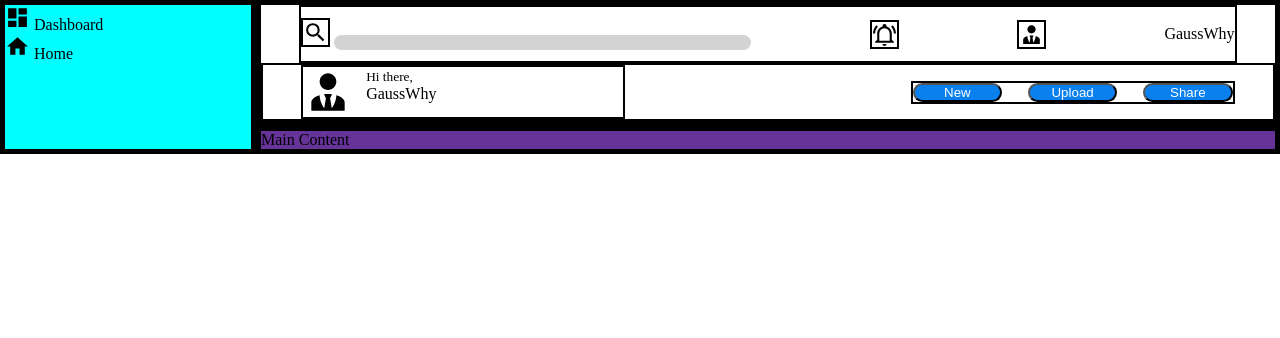
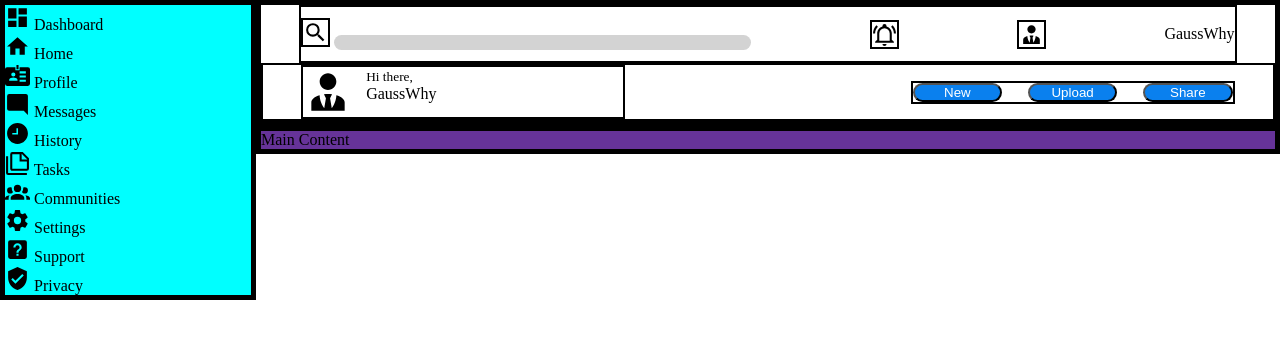
Before and after one commit to GaussWhy/odin-admin-dashboard, a plain HTML site: page index.html in a window 1280 px wide. Drawn offline with Linux system fonts and the light colour scheme.

Commit message:
Add HTML to sidebar

```diff
--- a/index.html
+++ b/index.html
@@ -46,7 +46,6 @@
             <div class="sidebar-row-1">
                 <svg xmlns="http://www.w3.org/2000/svg" viewBox="0 0 24 24"><title>view-dashboard</title><path d="M13,3V9H21V3M13,21H21V11H13M3,21H11V15H3M3,13H11V3H3V13Z" /></svg>
                 <span>Dashboard</span>
-                <!-- <div>Dashboard</div> -->
             </div>
             <!-- Row 2: Home -- Communities -->
              <div class="sidebar-row-2">
@@ -54,7 +53,43 @@
                     <svg xmlns="http://www.w3.org/2000/svg" viewBox="0 0 24 24"><title>home</title><path d="M10,20V14H14V20H19V12H22L12,3L2,12H5V20H10Z" /></svg>
                     <span>Home</span>
                 </div>
+                <div>
+                    <svg xmlns="http://www.w3.org/2000/svg" viewBox="0 0 24 24"><title>badge-account-horizontal</title><path d="M22,4H14V7H10V4H2A2,2 0 0,0 0,6V20A2,2 0 0,0 2,22H22A2,2 0 0,0 24,20V6A2,2 0 0,0 22,4M8,9A2,2 0 0,1 10,11A2,2 0 0,1 8,13A2,2 0 0,1 6,11A2,2 0 0,1 8,9M12,17H4V16C4,14.67 6.67,14 8,14C9.33,14 12,14.67 12,16V17M20,18H14V16H20V18M20,14H14V12H20V14M20,10H14V8H20V10M13,6H11V2H13V6Z" /></svg>
+                    <span>Profile</span>
+                </div>
+                <div>
+                    <svg xmlns="http://www.w3.org/2000/svg" viewBox="0 0 24 24"><title>message-reply</title><path d="M22,4C22,2.89 21.1,2 20,2H4A2,2 0 0,0 2,4V16A2,2 0 0,0 4,18H18L22,22V4Z" /></svg>
+                    <span>Messages</span>
+                </div>
+                <div>
+                    <svg xmlns="http://www.w3.org/2000/svg" viewBox="0 0 24 24"><title>clock-time-nine</title><path d="M12 2C6.5 2 2 6.5 2 12C2 17.5 6.5 22 12 22C17.5 22 22 17.5 22 12S17.5 2 12 2M12.5 13H7V11.5H11V7H12.5V13Z" /></svg>
+                    <span>History</span>
+                </div>
+                <div>
+                    <svg xmlns="http://www.w3.org/2000/svg" viewBox="0 0 24 24"><title>note-multiple-outline</title><path d="M3,6V22H21V24H3A2,2 0 0,1 1,22V6H3M16,9H21.5L16,3.5V9M7,2H17L23,8V18A2,2 0 0,1 21,20H7C5.89,20 5,19.1 5,18V4A2,2 0 0,1 7,2M7,4V18H21V11H14V4H7Z" /></svg>
+                    <span>Tasks</span>
+                </div>
+                <div>
+                    <svg xmlns="http://www.w3.org/2000/svg" viewBox="0 0 24 24"><title>account-group</title><path d="M12,5.5A3.5,3.5 0 0,1 15.5,9A3.5,3.5 0 0,1 12,12.5A3.5,3.5 0 0,1 8.5,9A3.5,3.5 0 0,1 12,5.5M5,8C5.56,8 6.08,8.15 6.53,8.42C6.38,9.85 6.8,11.27 7.66,12.38C7.16,13.34 6.16,14 5,14A3,3 0 0,1 2,11A3,3 0 0,1 5,8M19,8A3,3 0 0,1 22,11A3,3 0 0,1 19,14C17.84,14 16.84,13.34 16.34,12.38C17.2,11.27 17.62,9.85 17.47,8.42C17.92,8.15 18.44,8 19,8M5.5,18.25C5.5,16.18 8.41,14.5 12,14.5C15.59,14.5 18.5,16.18 18.5,18.25V20H5.5V18.25M0,20V18.5C0,17.11 1.89,15.94 4.45,15.6C3.86,16.28 3.5,17.22 3.5,18.25V20H0M24,20H20.5V18.25C20.5,17.22 20.14,16.28 19.55,15.6C22.11,15.94 24,17.11 24,18.5V20Z" /></svg>
+                    <span>Communities</span>
+                </div>
              </div>
+            <!-- Row 3: Settings, Support, Privacy -->
+            <div class="sidebar-row-3">
+                <div>
+                    <svg xmlns="http://www.w3.org/2000/svg" viewBox="0 0 24 24"><title>cog</title><path d="M12,15.5A3.5,3.5 0 0,1 8.5,12A3.5,3.5 0 0,1 12,8.5A3.5,3.5 0 0,1 15.5,12A3.5,3.5 0 0,1 12,15.5M19.43,12.97C19.47,12.65 19.5,12.33 19.5,12C19.5,11.67 19.47,11.34 19.43,11L21.54,9.37C21.73,9.22 21.78,8.95 21.66,8.73L19.66,5.27C19.54,5.05 19.27,4.96 19.05,5.05L16.56,6.05C16.04,5.66 15.5,5.32 14.87,5.07L14.5,2.42C14.46,2.18 14.25,2 14,2H10C9.75,2 9.54,2.18 9.5,2.42L9.13,5.07C8.5,5.32 7.96,5.66 7.44,6.05L4.95,5.05C4.73,4.96 4.46,5.05 4.34,5.27L2.34,8.73C2.21,8.95 2.27,9.22 2.46,9.37L4.57,11C4.53,11.34 4.5,11.67 4.5,12C4.5,12.33 4.53,12.65 4.57,12.97L2.46,14.63C2.27,14.78 2.21,15.05 2.34,15.27L4.34,18.73C4.46,18.95 4.73,19.03 4.95,18.95L7.44,17.94C7.96,18.34 8.5,18.68 9.13,18.93L9.5,21.58C9.54,21.82 9.75,22 10,22H14C14.25,22 14.46,21.82 14.5,21.58L14.87,18.93C15.5,18.67 16.04,18.34 16.56,17.94L19.05,18.95C19.27,19.03 19.54,18.95 19.66,18.73L21.66,15.27C21.78,15.05 21.73,14.78 21.54,14.63L19.43,12.97Z" /></svg>
+                    <span>Settings</span>
+                </div>
+                <div>
+                    <svg xmlns="http://www.w3.org/2000/svg" viewBox="0 0 24 24"><title>help-box</title><path d="M11,18H13V16H11V18M12,6A4,4 0 0,0 8,10H10A2,2 0 0,1 12,8A2,2 0 0,1 14,10C14,12 11,11.75 11,15H13C13,12.75 16,12.5 16,10A4,4 0 0,0 12,6M5,3H19A2,2 0 0,1 21,5V19A2,2 0 0,1 19,21H5A2,2 0 0,1 3,19V5A2,2 0 0,1 5,3Z" /></svg>
+                    <span>Support</span>
+                </div>
+                <div>
+                    <svg xmlns="http://www.w3.org/2000/svg" viewBox="0 0 24 24"><title>shield-check</title><path d="M10,17L6,13L7.41,11.59L10,14.17L16.59,7.58L18,9M12,1L3,5V11C3,16.55 6.84,21.74 12,23C17.16,21.74 21,16.55 21,11V5L12,1Z" /></svg>
+                    <span>Privacy</span>
+                </div>
+
+            </div>
 
         </div>
 
--- a/styles.css
+++ b/styles.css
@@ -108,7 +108,7 @@ form > input {
     border: none;
 }
 
-.sidebar-row-1 > svg, .sidebar-row-2 > div > svg {
+.sidebar-row-1 > svg, .sidebar-row-2 > div > svg, .sidebar-row-3 > div > svg {
     height: 25px;
     width: 25px;
 }
```
